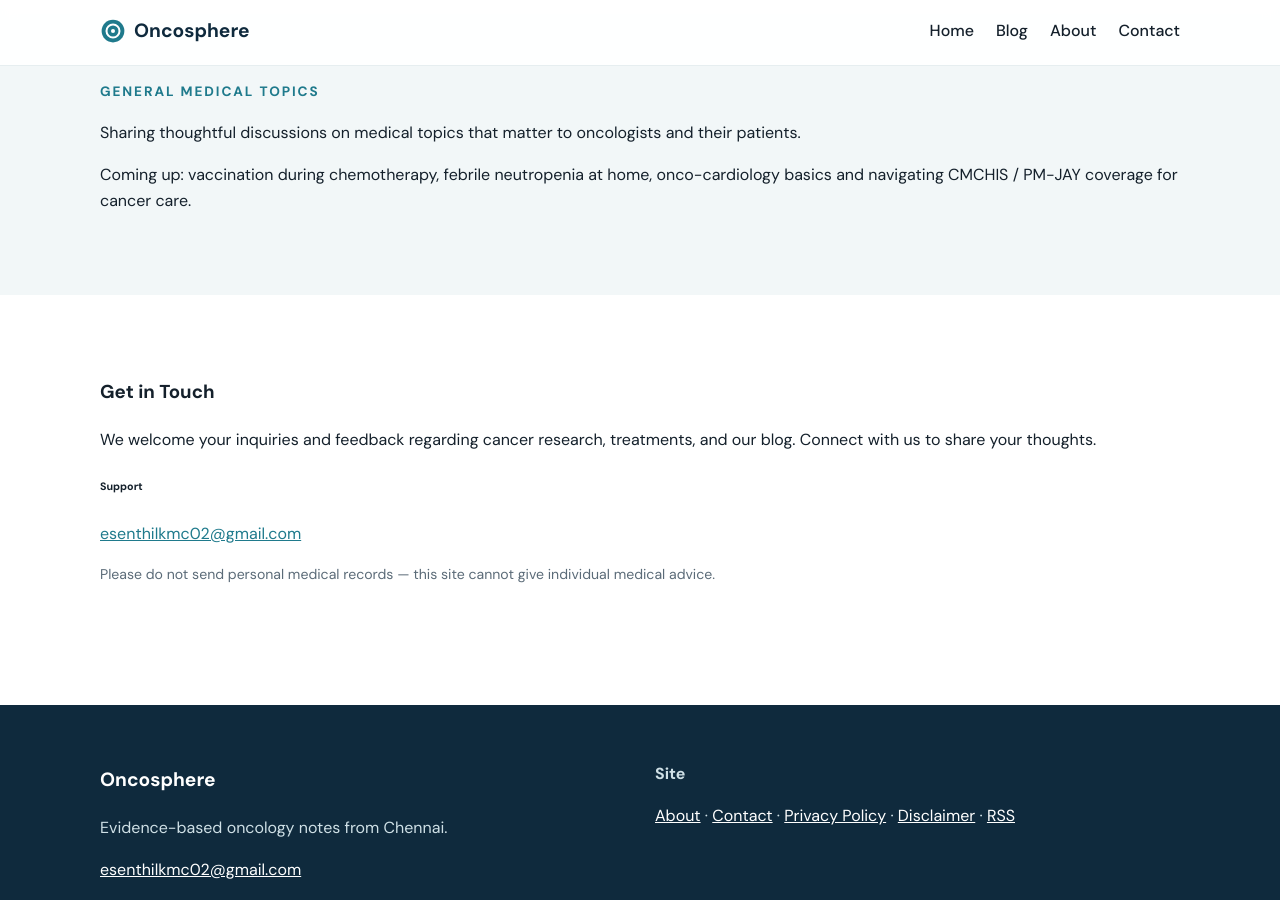
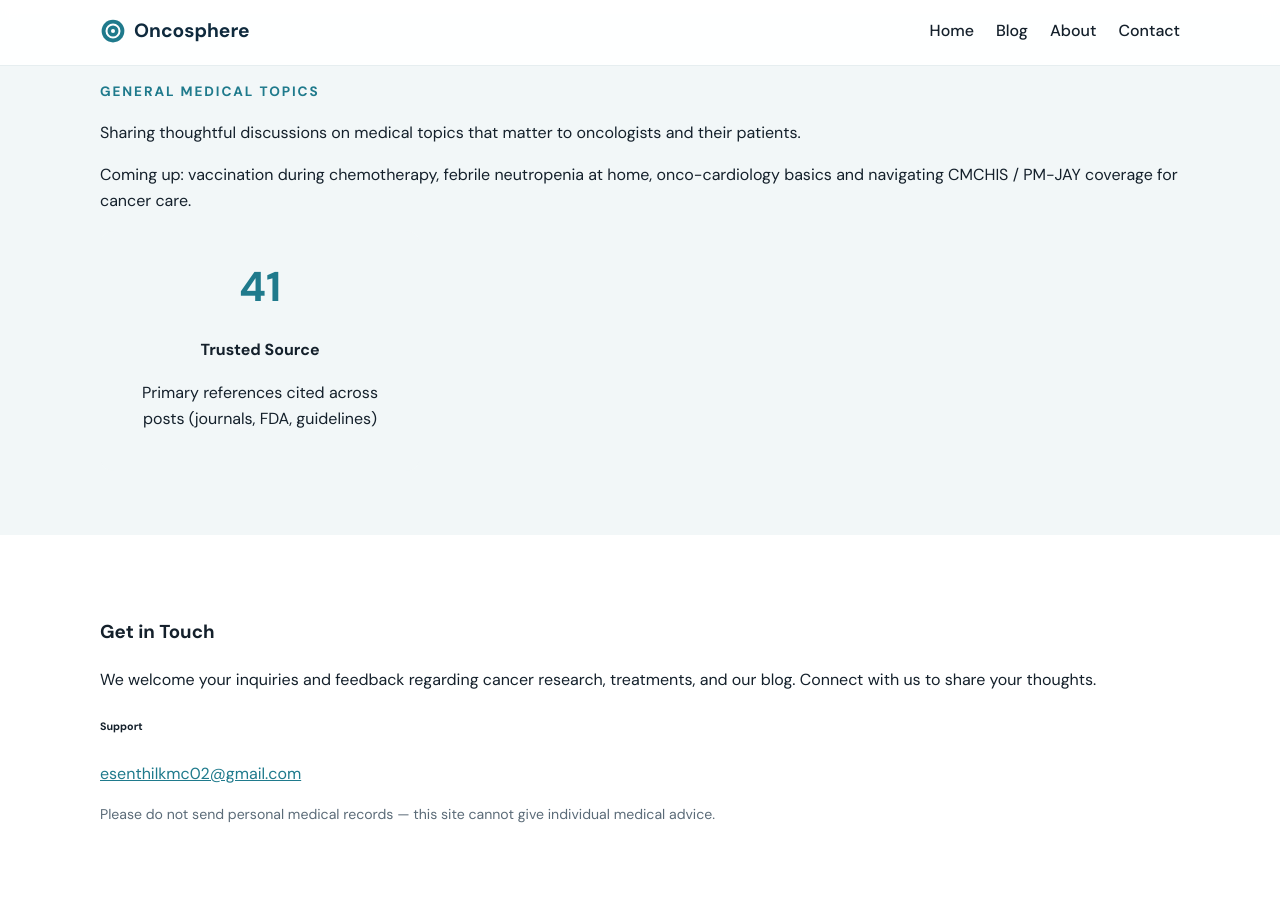
Before and after one commit to senthilstar/Oncosphere, a Jekyll site: the page built from index.html, in a window 1280 px wide and 900 px high, scrolled down 3494 px. Built offline with Jekyll 4.4.1, drawn with Linux system fonts in a browser that asks for light colours.

Commit message:
Restore original 'Trusted Source' stat block in General Medical Topics (live count of cited sources)

```diff
--- a/index.html
+++ b/index.html
@@ -16,6 +16,7 @@ title: "Discover Oncosphere: Insights on Cancer history, Cancer Treatments and l
 <figure class="reveal"><svg viewBox="0 0 300 170" role="img" aria-label="Pillars of systemic therapy"><g font-size="11" font-family="DM Sans,sans-serif" text-anchor="middle" fill="#fff"><rect x="10" y="40" width="60" height="110" rx="8" fill="#9fb3bd"/><text x="40" y="100">Chemo</text><rect x="82" y="25" width="60" height="125" rx="8" fill="#1f7a8c"/><text x="112" y="92">Targeted</text><rect x="154" y="15" width="60" height="135" rx="8" fill="#0f2a3d"/><text x="184" y="88">Immuno</text><rect x="226" y="30" width="64" height="120" rx="8" fill="#e09f3e"/><text x="258" y="95">ADCs</text></g></svg><figcaption>The four pillars of modern systemic therapy (illustrative).</figcaption></figure>
 <figure class="reveal"><svg viewBox="0 0 300 170" role="img" aria-label="Antibody drug conjugate diagram"><g stroke="#0f2a3d" stroke-width="5" fill="none" stroke-linecap="round"><path d="M150 150V95M150 95l-40-50M150 95l40-50M120 58l-25-30M180 58l25-30"/></g><g fill="#e09f3e"><circle cx="150" cy="125" r="9"/><circle cx="118" cy="80" r="7"/><circle cx="182" cy="80" r="7"/></g><text x="150" y="20" text-anchor="middle" font-size="12" font-family="DM Sans,sans-serif" fill="#5b6b78">antibody + linker + payload</text></svg><figcaption>Antibody–drug conjugate (e.g. trastuzumab deruxtecan), schematic.</figcaption></figure>
 </div></section>
-<section class="light"><div class="wrap block reveal"><h2 class="label">General Medical Topics</h2><p>Sharing thoughtful discussions on medical topics that matter to oncologists and their patients.</p><p>Coming up: vaccination during chemotherapy, febrile neutropenia at home, onco-cardiology basics and navigating CMCHIS / PM-JAY coverage for cancer care.</p></div></section>
+<section class="light"><div class="wrap block reveal"><h2 class="label">General Medical Topics</h2><p>Sharing thoughtful discussions on medical topics that matter to oncologists and their patients.</p><p>Coming up: vaccination during chemotherapy, febrile neutropenia at home, onco-cardiology basics and navigating CMCHIS / PM-JAY coverage for cancer care.</p>
+{% assign nsrc = 0 %}{% for p in site.posts %}{% assign nsrc = nsrc | plus: p.sources.size %}{% endfor %}<div class="stats reveal" style="grid-template-columns:1fr;max-width:320px"><div class="stat"><h3 data-count="{{ nsrc }}">{{ nsrc }}</h3><p class="strong">Trusted Source</p><p>Primary references cited across posts (journals, FDA, guidelines)</p></div></div></div></section>
 <section id="contact" class="wrap block"><h3>Get in Touch</h3><p>We welcome your inquiries and feedback regarding cancer research, treatments, and our blog. Connect with us to share your thoughts.</p>
 <h6>Support</h6><p><a href="mailto:esenthilkmc02@gmail.com">esenthilkmc02@gmail.com</a></p><p class="meta">Please do not send personal medical records — this site cannot give individual medical advice.</p></section>
```
